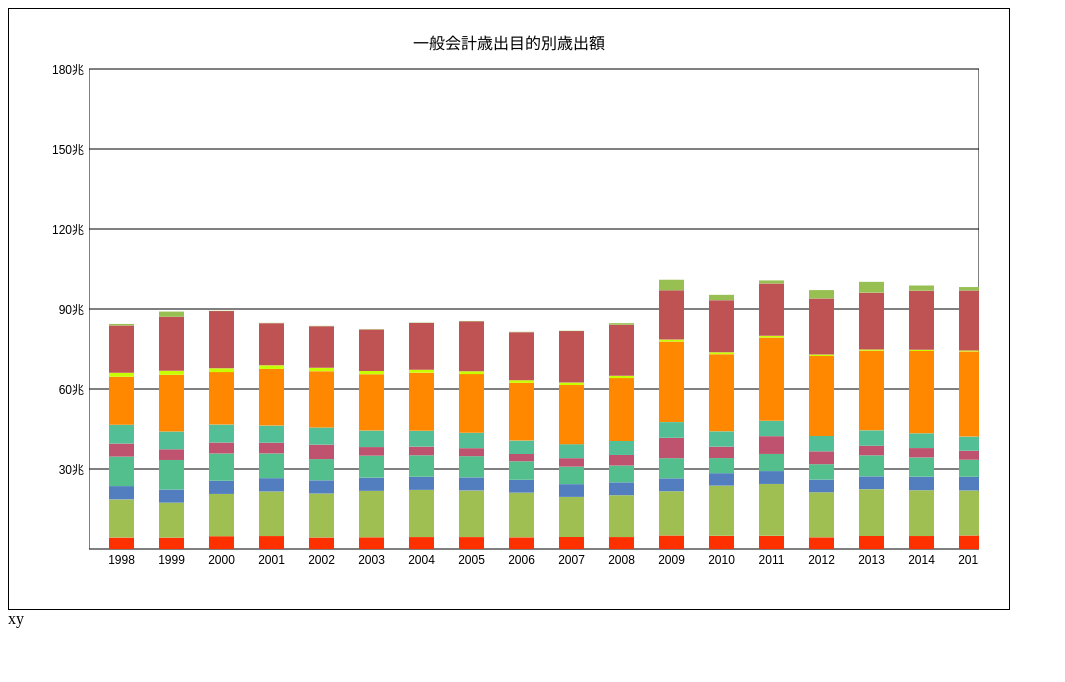
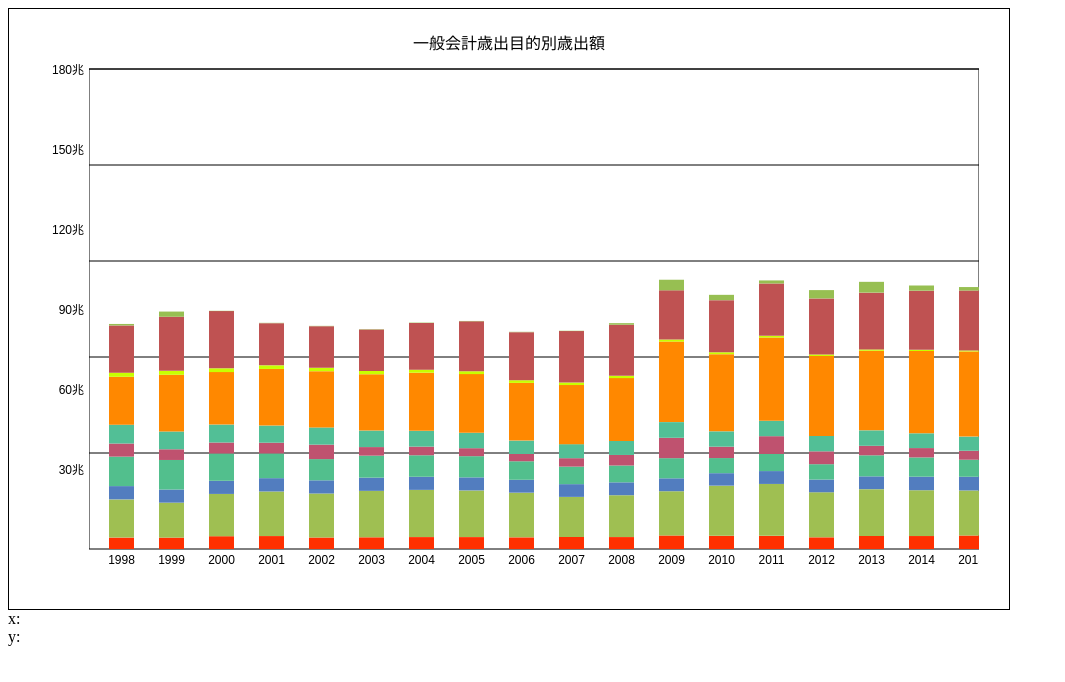
Before and after one commit to s-tsuchida-safie/graphics_apps, a plain HTML site: page lesson3/practice.html in a window 1280 px wide. Shown: the whole page, without its empty margins (0-1065 px from the left). Drawn offline with Linux system fonts and the light colour scheme.

Commit message:
fix: Lesson3課題修正

```diff
--- a/lesson3/practice.html
+++ b/lesson3/practice.html
@@ -18,59 +18,72 @@ canvas {
 
   const CHART_BAR_WIDTH = 50
 
+  const CATEGORY_COLOR = {
+      "国家機関費": "#ff3000ff",
+      "地方財政費": "#9fbf52ff",
+      "防衛関係費": "#527dbfff",
+      "国土保全及び開発費": "#52bf8dff",
+      "産業経済費": "#bf526fff",
+      "教育文化費": "#52bf96ff",
+      "社会保障関係費": "#f80",
+      "恩給費": "#c8ff00ff",
+      "国債費": "#bf5252ff",
+      "その他": "#97bf52ff",
+    }
+
   let offsetX = 0
   let scaleX = 1
   let mouseDown = false
   let mousePosX = 0
   let currentChartData = []
 
-  const getChartLimitAmount = (data) => {
+  const getYLimit = (data) => {
     return 180000000000
   }
 
-  const getScaleYDivisionCount = () => {
+  const getYGridCount = () => {
     return 5
   }
 
   const getBarHeight = (amount) => {
-    return amount / getChartLimitAmount() * FRAME_HEIGHT
+    return amount / getYLimit() * FRAME_HEIGHT
   }
 
   const getBarWidth = (dataSize) => {
     return FRAME_WIDTH * scaleX / dataSize
   }
 
-  const chartX2CanvasX = (x) => {
+  const xToCancasX = (x) => {
     return scaleX * (x + offsetX)
   }
 
-  const canvasX2ChartX = (x) => {
-    return x / scaleX - offsetX
+  const canvasXToX = (canvasX) => {
+    return canvasX / scaleX - offsetX
   }
 
-  const canvasY2ChartY = (y) => {
-    return (FRAME_HEIGHT - y + MARGIN_TOP) / FRAME_HEIGHT * getChartLimitAmount()
+  const canvasYToY = (canvasY) => {
+    return (FRAME_HEIGHT - canvasY + MARGIN_TOP) / FRAME_HEIGHT * getYLimit()
   }
 
-  const chartY2CanvasY = (y) => {
-    return FRAME_HEIGHT - y / getChartLimitAmount() * FRAME_HEIGHT + MARGIN_TOP
+  const yToCanvasY = (y) => {
+    return FRAME_HEIGHT - y / getYLimit() * FRAME_HEIGHT + MARGIN_TOP
   }
 
-  const formatWithUnit = (value) => {
-    let tempValue = value
-    const params = [{
+  const getYWithUnitText = (y) => {
+    let tempY = y
+    const yUnitTextList = [{
       unit: '兆',
-      value: 1000000000
+      y: 1000000000
     }, {
       unit: '億',
-      value: 1000000
+      y: 1000000
     }]
     let text = ''
-    for (const param of params) {
-      const result = Math.floor(tempValue / param.value)
+    for (const yUnitText of yUnitTextList) {
+      const result = Math.floor(tempY / yUnitText.y)
       if (result > 0) {
-        text += result + param.unit
-        tempValue -= result * param.value
+        text += result + yUnitText.unit
+        tempY -= result * yUnitText.y
       }
     }
     return text
@@ -87,68 +100,63 @@ canvas {
     ctx.stroke()
 
     // 横のグリッドを描画
-    const gridHeight = FRAME_HEIGHT / (getScaleYDivisionCount() + 1)
-    for (let i = 0; i < getScaleYDivisionCount(); i++) {
+    const yGridCount = getYGridCount()
+    const yLimit = getYLimit()
+    const gridHeight = FRAME_HEIGHT / (yGridCount + 1)
+    for (let i = 1; i <= yGridCount; i++) {
+      const canvasX = MARGIN_LEFT
+      const y = i * yLimit / yGridCount
+      const canvasY = yToCanvasY(y)
       ctx.beginPath()
-      ctx.moveTo(MARGIN_LEFT, MARGIN_TOP + gridHeight * (i + 1))
-      ctx.lineTo(MARGIN_LEFT + FRAME_WIDTH, MARGIN_TOP + gridHeight * (i + 1))
+      ctx.moveTo(canvasX, canvasY)
+      ctx.lineTo(canvasX + FRAME_WIDTH, canvasY)
       ctx.stroke()
     }
 
-
-    // X軸の目盛りを描画
-    const gridWidth = FRAME_WIDTH / 5
-
-    // 棒グラフを描画
-    const categoryColor = {
-      "国家機関費": "#ff3000ff",
-      "地方財政費": "#9fbf52ff",
-      "防衛関係費": "#527dbfff",
-      "国土保全及び開発費": "#52bf8dff",
-      "産業経済費": "#bf526fff",
-      "教育文化費": "#52bf96ff",
-      "社会保障関係費": "#f80",
-      "恩給費": "#c8ff00ff",
-      "国債費": "#bf5252ff",
-      "その他": "#97bf52ff",
-    }
-
+    // 積み上げ棒グラフを描画
     for (let i = 0; i < data.length; i++) {
       const barHeight = getBarHeight(data[i]['合計'])
-      const x = chartX2CanvasX(CHART_BAR_WIDTH * i)
-      const barWidth = (chartX2CanvasX(CHART_BAR_WIDTH * (i + 1)) - x) / 2
-      let amount = 0
-      const chartYData = []
+      const x = CHART_BAR_WIDTH * i
+      const canvasX = xToCancasX(CHART_BAR_WIDTH * i)
+      const nextX = CHART_BAR_WIDTH * (i + 1)
+      const barWidth = (xToCancasX(nextX) - canvasX) / 2
+      let y = 0
+      const yList = []
       for (const category in data[i]) {
         if (category !== 'year' && category !== '合計') {
           ctx.beginPath()
-          const y = chartY2CanvasY(amount)
-          const categoryAmount = data[i][category]
-          const categoryHeight = chartY2CanvasY(amount + categoryAmount) - y
-          ctx.rect(x, y, barWidth, categoryHeight)
-          ctx.fillStyle = categoryColor[category]
+          const canvasY = yToCanvasY(y)
+          const categoryY = data[i][category]
+          const categoryHeight = yToCanvasY(y + categoryY) - canvasY
+          ctx.rect(canvasX, canvasY, barWidth, categoryHeight)
+          ctx.fillStyle = CATEGORY_COLOR[category]
           ctx.fill()
-          amount += categoryAmount
-          console.log(`y: ${y}, amount: ${amount}, categoryAmount: ${categoryAmount}`)
-          chartYData.push({
+          yList.push({
             category,
-            start: amount,
-            end: amount + categoryAmount,
+            start: y,
+            end: y + categoryY
           })
+          y += categoryY
         }
       }
       currentChartData.push({
-        year: data[i]['year'],
         x: {
+          year: data[i]['year'],
           start: x,
-          end: x + barWidth,
+          end: canvasXToX(canvasX + barWidth),
         },
-        y: chartYData,
+        y: yList,
       })
+
+      // X軸の目盛りを描画
       ctx.font = '12px Arial'
       ctx.fillStyle = '#000'
       ctx.textAlign = 'center'
-      ctx.fillText(`${data[i]['year']}`, x + barWidth / 2, MARGIN_TOP + FRAME_HEIGHT + 15)
+      const graphScalePos = {
+        x: canvasX + barWidth / 2,
+        y: MARGIN_TOP + FRAME_HEIGHT + 15
+      }
+      ctx.fillText(`${data[i]['year']}`, graphScalePos.x, graphScalePos.y)
     }
 
     // はみ出た分を塗りつぶす
@@ -158,13 +166,13 @@ canvas {
     ctx.fillStyle = '#fff'
     ctx.fill()
 
-    // Y軸の目盛りの数字を描画
-    for (let i = 0; i < getScaleYDivisionCount() + 2; i++) {
+    // Y軸の目盛りを描画
+    for (let i = 0; i < getYGridCount() + 2; i++) {
       ctx.font = '12px Arial'
       ctx.fillStyle = '#000'
       ctx.textAlign = 'right'
-      const yAxisValue = getChartLimitAmount() * (getScaleYDivisionCount() + 1 - i) / (getScaleYDivisionCount() + 1)
-      ctx.fillText(formatWithUnit(yAxisValue), MARGIN_LEFT - 5, MARGIN_TOP + FRAME_HEIGHT - getBarHeight(yAxisValue) + 5)
+      const yAxisValue = getYLimit() * (getYGridCount() + 1 - i) / (getYGridCount() + 1)
+      ctx.fillText(getYWithUnitText(yAxisValue), MARGIN_LEFT - 5, MARGIN_TOP + FRAME_HEIGHT - getBarHeight(yAxisValue) + 5)
     }
 
     // グラフのタイトルを描画
@@ -190,23 +198,21 @@ canvas {
     })
     canvas.addEventListener("mousemove", function(e) {
       if (mouseDown) {
-        offsetX += e.offsetX - mousePosX
+        newOffsetX = e.offsetX - mousePosX + offsetX
+        offsetX = newOffsetX
         drawBarChart(data)
       }
       mousePosX = e.offsetX
-      const x = canvasX2ChartX(mousePosX)
-      const xData = currentChartData.find((item) => {
-        return item.x.start <= x && item.x.end >= x
+      const x = canvasXToX(mousePosX)
+      const hoveredBarData = currentChartData.find((item) => {
+        return x >= item.x.start && x <= item.x.end
       })
-      document.getElementById("x").innerHTML = `${xData.year}`
-      const y = canvasY2ChartY(e.offsetY)
-      console.log(`y: ${y}`)
-      console.log(`xData: ${JSON.stringify(xData)}`)
-      const yData = xData?.y?.find((item) => {
-        return item.start <= y && item.end >= y
+      document.getElementById("x").innerHTML = `x: ${hoveredBarData ? hoveredBarData.x.year : 'なし'}`
+      const y = canvasYToY(e.offsetY)
+      const yData = hoveredBarData?.y?.find((item) => {
+        return y >= item.start && y <= item.end
       })
-      document.getElementById("y").innerHTML = `${yData?.category ?? ''}`
-      console.log(xData)
+      document.getElementById("y").innerHTML = `x: ${yData?.category ?? 'なし'}`
     })
 
     canvas.addEventListener("wheel", function(e) {
@@ -216,8 +222,10 @@ canvas {
       } else {
         newScaleX += 0.1
       }
-      offsetX += (1/newScaleX - 1/scaleX) * mousePosX
+      const newOffsetX = (1/newScaleX - 1/scaleX) * mousePosX + offsetX
+      offsetX = newOffsetX
       scaleX = newScaleX
+      console.log(`scaleX: ${scaleX}`)
       drawBarChart(data)
     })
 
@@ -228,9 +236,9 @@ canvas {
 
 <body onload="init()">
   <canvas id="barChart"></canvas>
-  <div style="display: flex;">
-    <div id="x">x</div>
-    <div id="y">y</div>
+  <div>
+    <div id="x">x: </div>
+    <div id="y">y: </div>
   </div>
 
 </body>
```
